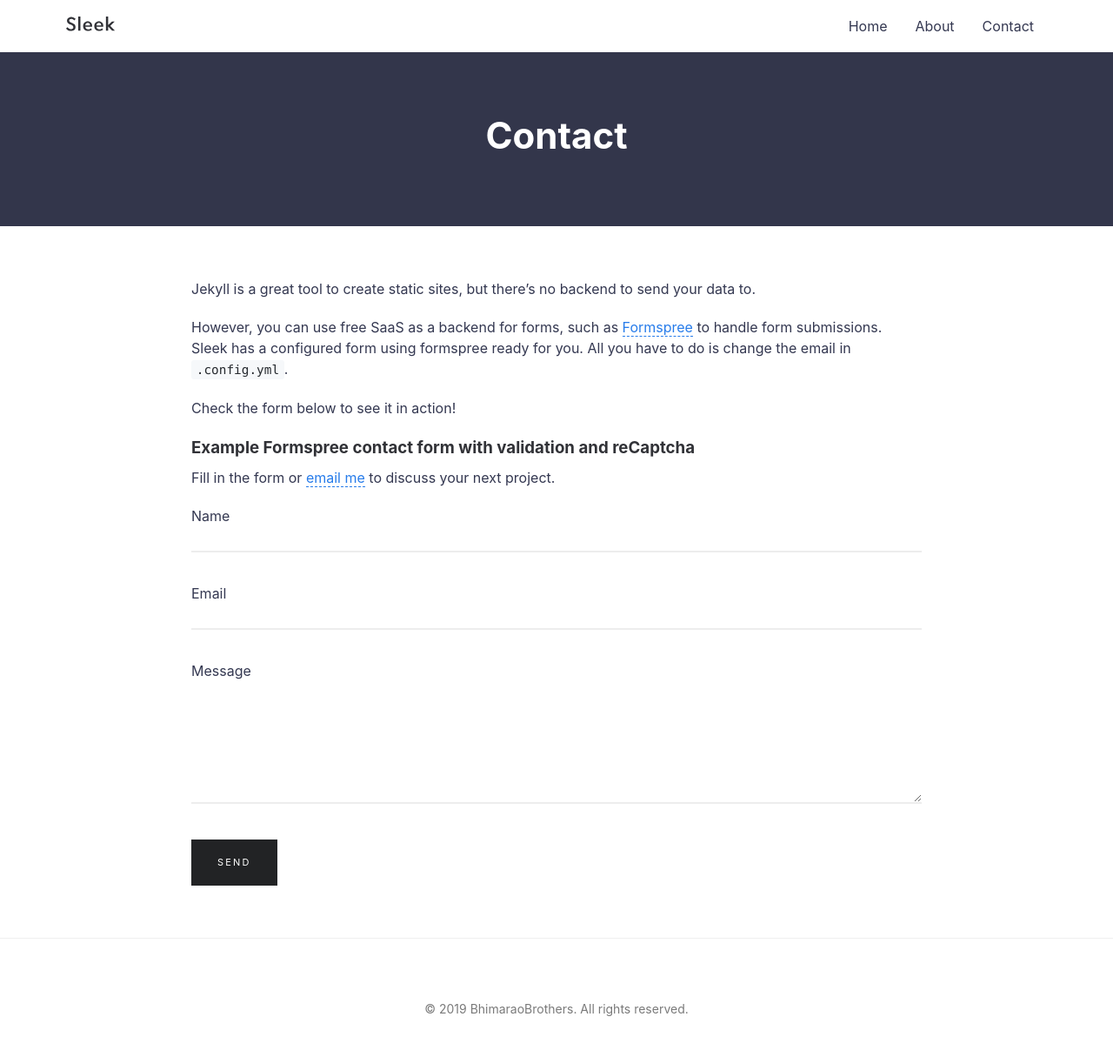
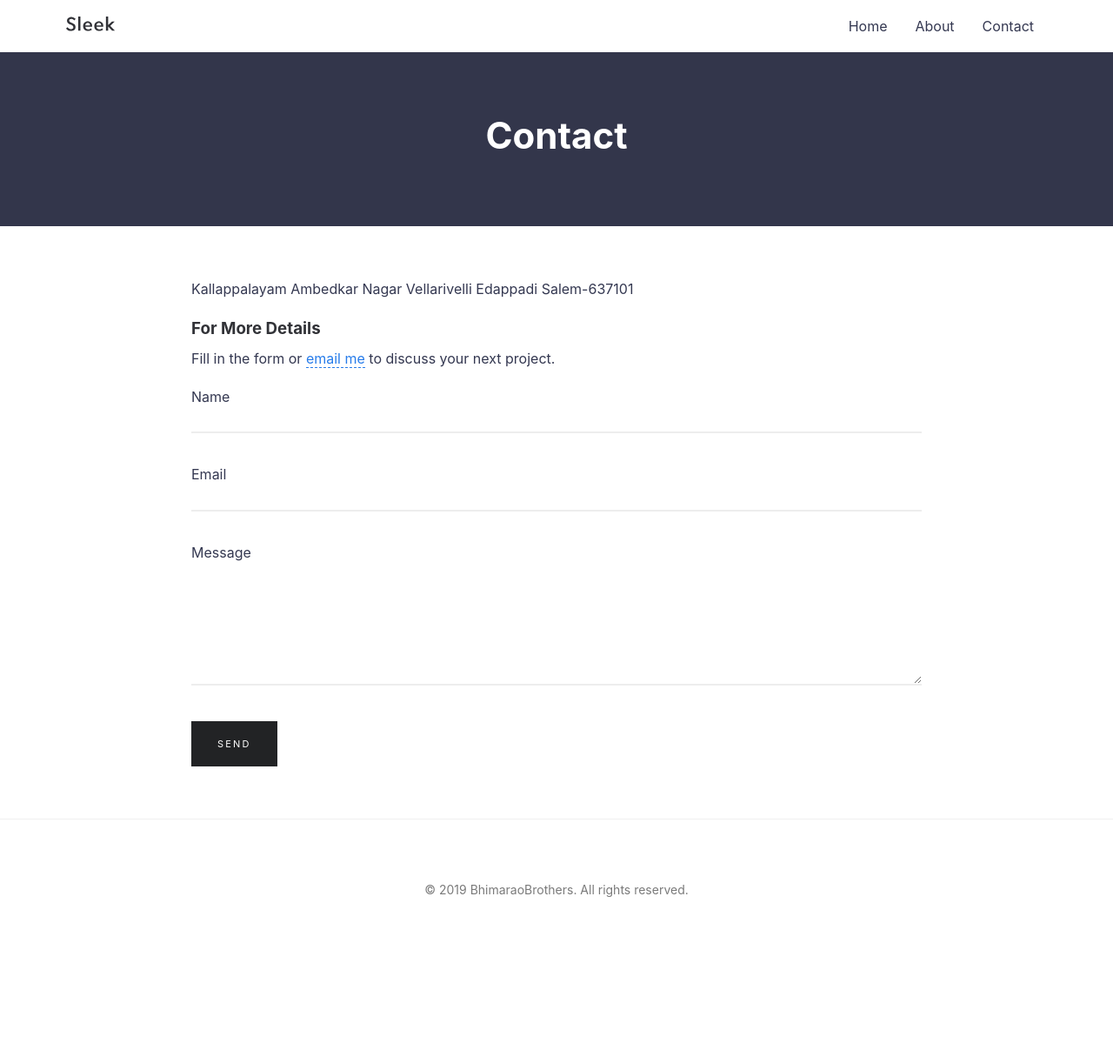
Before and after one commit to Bhimaraobrothers/bhimaraobrothers.github.io, a Jekyll site: the page built from contact.md, in a window 1280 px wide. Shown: the whole page at 87% size. Built offline with Jekyll 4.4.1, drawn with Linux system fonts in a browser that asks for light colours; after the commit the page ends 1078 px from its top, so only the background shows below that.

Commit message:
Update contact.md

```diff
--- a/contact.md
+++ b/contact.md
@@ -4,15 +4,16 @@ title: Contact
 permalink: /contact/
 ---
 
-Jekyll is a great tool to create static sites, but there’s no backend to send your data to.
 
-However, you can use free SaaS as a backend for forms, such as [Formspree](https://formspree.io/) to handle form submissions. Sleek has a configured form using formspree ready for you. All you have to do is change the email in `.config.yml`.
+Kallappalayam Ambedkar Nagar
+Vellarivelli
+Edappadi
+Salem-637101
 
-Check the form below to see it in action!
 
-### Example Formspree contact form with validation and reCaptcha
+### For More Details
 
-Fill in the form or [email me](mailto:{{site.email}}) to discuss your next project.
+Fill in the form or [email me](mailto:{{bhimaraobrothers@gmail.com}}) to discuss your next project.
 
 {% include form.html %}
 
```
